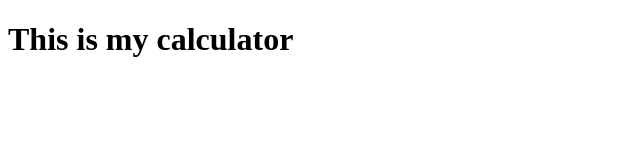
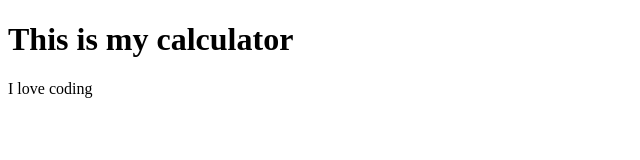
Before and after one commit to Dev-Arnold/Calculator, a plain HTML site: page index.html in a window 1280 px wide. Shown: the whole page, without its empty margins (0-640 px from the left). Drawn offline with Linux system fonts and the light colour scheme.

Commit message:
Another saving

```diff
--- a/index.html
+++ b/index.html
@@ -10,6 +10,10 @@
 
     <h1>This is my calculator</h1>
 
+    <p>
+        I love coding
+    </p>
+
 
     <script src="script.js"></script>
 </body>
```
